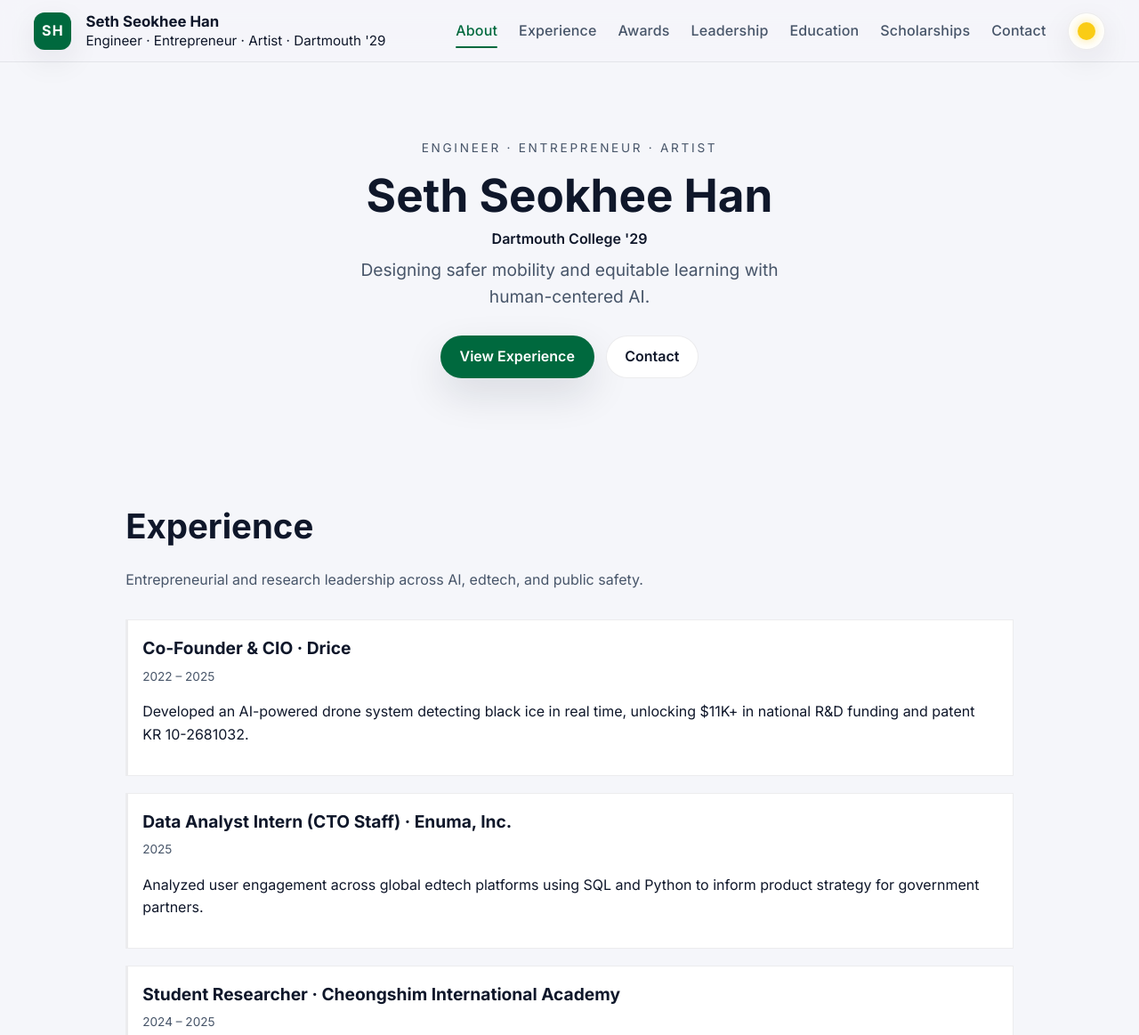
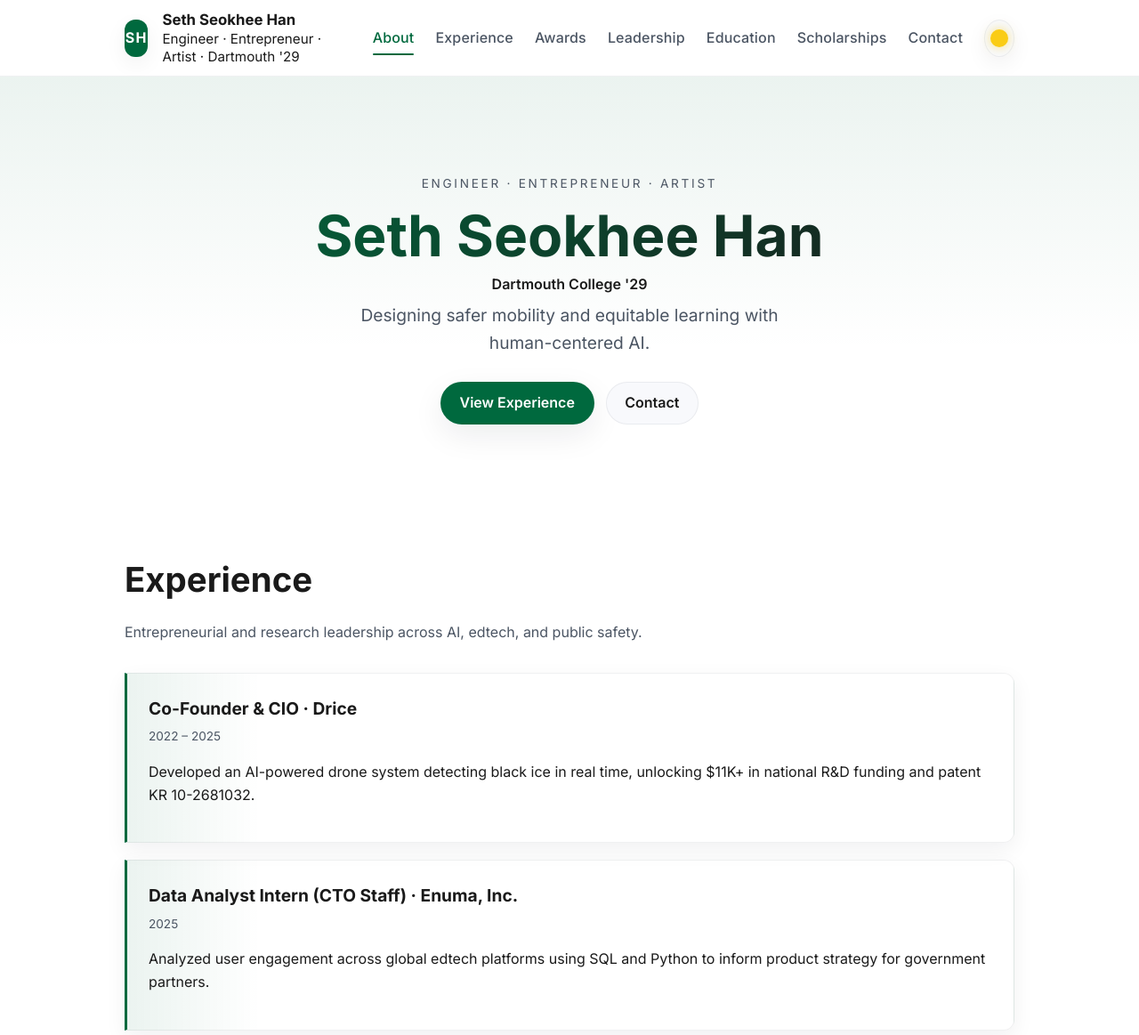
Before and after one commit to hsh060824/Portfolio_1, a plain HTML site: page index.html in a window 1280 px wide. Shown: the top 1163 px of the page at 89% size. Drawn offline with Linux system fonts and the light colour scheme.

Commit message:
Update styles for improved responsiveness and accessibility

```diff
--- a/styles.css
+++ b/styles.css
@@ -1,18 +1,19 @@
 :root {
     --font-sans: "Inter", system-ui, -apple-system, BlinkMacSystemFont, "Segoe UI", sans-serif;
-    --max-width: 1100px;
+    --max-width: 1000px;
 
-    --color-bg: #f5f6fa;
-    --color-surface: #ffffff;
+    --color-bg: #ffffff;
+    --color-surface: #f8f9fc;
     --color-surface-alt: #f0f2f8;
-    --color-border: rgba(15, 23, 42, 0.08);
-    --color-text: #0f172a;
-    --color-text-muted: #475569;
+    --color-border: rgba(15, 23, 42, 0.06);
+    --color-text: #1a1a1a;
+    --color-text-muted: #4b5563;
     --color-accent: #00693e;
-    --color-accent-soft: rgba(0, 105, 62, 0.12);
-    --shadow-soft: 0 12px 35px rgba(15, 23, 42, 0.08);
-    --shadow-card: 0 18px 45px rgba(15, 23, 42, 0.12);
+    --color-accent-soft: rgba(0, 105, 62, 0.08);
+    --shadow-soft: 0 8px 25px rgba(15, 23, 42, 0.06);
+    --shadow-card: 0 12px 35px rgba(15, 23, 42, 0.08);
     --transition-fast: 170ms ease;
+    --section-spacing: clamp(3rem, 8vh, 5rem);
 }
 
 [data-theme="dark"] {
@@ -77,12 +78,13 @@ a {
     top: 0;
     z-index: 50;
     backdrop-filter: blur(12px);
-    background: rgba(245, 246, 250, 0.9);
+    background: rgba(255, 255, 255, 0.95);
     border-bottom: 1px solid var(--color-border);
     display: flex;
     align-items: center;
     gap: 1.5rem;
-    padding: 0.85rem clamp(1.25rem, 3vw, 3rem);
+    padding: 0.75rem max(1.25rem, calc((100% - var(--max-width)) / 2));
+    margin: 0 auto;
 }
 
 [data-theme="dark"] .site-header {
@@ -243,9 +245,9 @@ main {
 }
 
 .hero {
-    padding: clamp(2rem, 7vw, 4.5rem) clamp(1.5rem, 5vw, 4rem) 2.5rem;
-    max-width: var(--max-width);
+    padding: clamp(4rem, 12vh, 7rem) max(1.5rem, calc((100% - var(--max-width)) / 2)) 3rem;
     margin: 0 auto;
+    background: linear-gradient(to bottom, var(--color-accent-soft), transparent 70%);
 }
 
 .hero-content {
@@ -261,9 +263,13 @@ main {
 }
 
 .hero-content h1 {
-    font-size: clamp(2.4rem, 4vw, 3.5rem);
+    font-size: clamp(2.5rem, 5vw, 4rem);
     margin: 0 0 0.4rem;
-    line-height: 1.15;
+    line-height: 1.1;
+    background: linear-gradient(120deg, var(--color-accent), var(--color-text));
+    -webkit-background-clip: text;
+    -webkit-text-fill-color: transparent;
+    background-clip: text;
 }
 
 .hero-role {
@@ -316,14 +322,16 @@ main {
 }
 
 .section {
-    padding: clamp(2.4rem, 6vw, 4rem) clamp(1.5rem, 4vw, 3.2rem);
-    max-width: var(--max-width);
+    padding: var(--section-spacing) max(1.5rem, calc((100% - var(--max-width)) / 2));
     margin: 0 auto;
+    position: relative;
 }
 
 .section.accent {
-    background: radial-gradient(ellipse at top left, var(--color-accent-soft), transparent 55%);
-    border-radius: 36px;
+    background: var(--color-surface);
+    padding: var(--section-spacing) max(1.5rem, calc((100% - var(--max-width)) / 2));
+    margin: 2rem 0;
+    position: relative;
 }
 
 .section-heading {
@@ -351,17 +359,17 @@ main {
 .contact-card {
     background: var(--color-surface);
     border: 1px solid var(--color-border);
-    border-radius: 16px;
-    padding: 1rem 1.2rem;
-    box-shadow: none;
+    border-radius: 12px;
+    padding: 1.5rem;
+    box-shadow: var(--shadow-soft);
     transition: transform var(--transition-fast), box-shadow var(--transition-fast);
 }
 
 .card:hover,
 .timeline-card:hover,
 .contact-card:hover {
-    transform: none;
-    box-shadow: none;
+    transform: translateY(-2px);
+    box-shadow: var(--shadow-card);
 }
 
 .card header h3,
@@ -388,9 +396,11 @@ main {
 }
 
 .timeline-card {
-    border-left: 3px solid var(--color-border);
-    border-radius: 0;
-    padding-left: 1rem;
+    border-left: 3px solid var(--color-accent);
+    border-top-left-radius: 0;
+    border-bottom-left-radius: 0;
+    padding-left: 1.5rem;
+    background: linear-gradient(to right, var(--color-accent-soft), transparent 15%);
 }
 
 .timeline-card header {
@@ -403,8 +413,10 @@ main {
 
 .split-grid {
     display: grid;
-    gap: 1.5rem;
-    grid-template-columns: repeat(auto-fit, minmax(300px, 1fr));
+    gap: 1.25rem;
+    grid-template-columns: repeat(auto-fit, minmax(280px, 1fr));
+    max-width: 900px;
+    margin: 0 auto;
 }
 
 .card.publication {
@@ -435,15 +447,24 @@ main {
     padding: 0;
     list-style: none;
     display: grid;
-    gap: 0.85rem;
+    grid-template-columns: repeat(auto-fit, minmax(280px, 1fr));
+    gap: 1rem;
 }
 
 .recognition-item,
 .engagement-item {
     border: 1px solid var(--color-border);
-    border-radius: 14px;
-    padding: 0.9rem 1rem;
+    border-radius: 12px;
+    padding: 1rem 1.25rem;
     background: var(--color-surface);
+    box-shadow: var(--shadow-soft);
+    transition: transform var(--transition-fast), box-shadow var(--transition-fast);
+}
+
+.recognition-item:hover,
+.engagement-item:hover {
+    transform: translateY(-2px);
+    box-shadow: var(--shadow-card);
 }
 
 .item-line {
@@ -484,13 +505,19 @@ main {
 
 .education-item {
     display: flex;
-    gap: 1.1rem;
+    gap: 1.25rem;
     align-items: center;
-    padding: 1rem 1.25rem;
-    border-radius: 18px;
-    border: none;
-    background: #fff;
-    box-shadow: none;
+    padding: 1.25rem;
+    border-radius: 14px;
+    border: 1px solid var(--color-border);
+    background: var(--color-surface);
+    box-shadow: var(--shadow-soft);
+    transition: transform var(--transition-fast), box-shadow var(--transition-fast);
+}
+
+.education-item:hover {
+    transform: translateY(-2px);
+    box-shadow: var(--shadow-card);
 }
 
 .education-logo {
```
